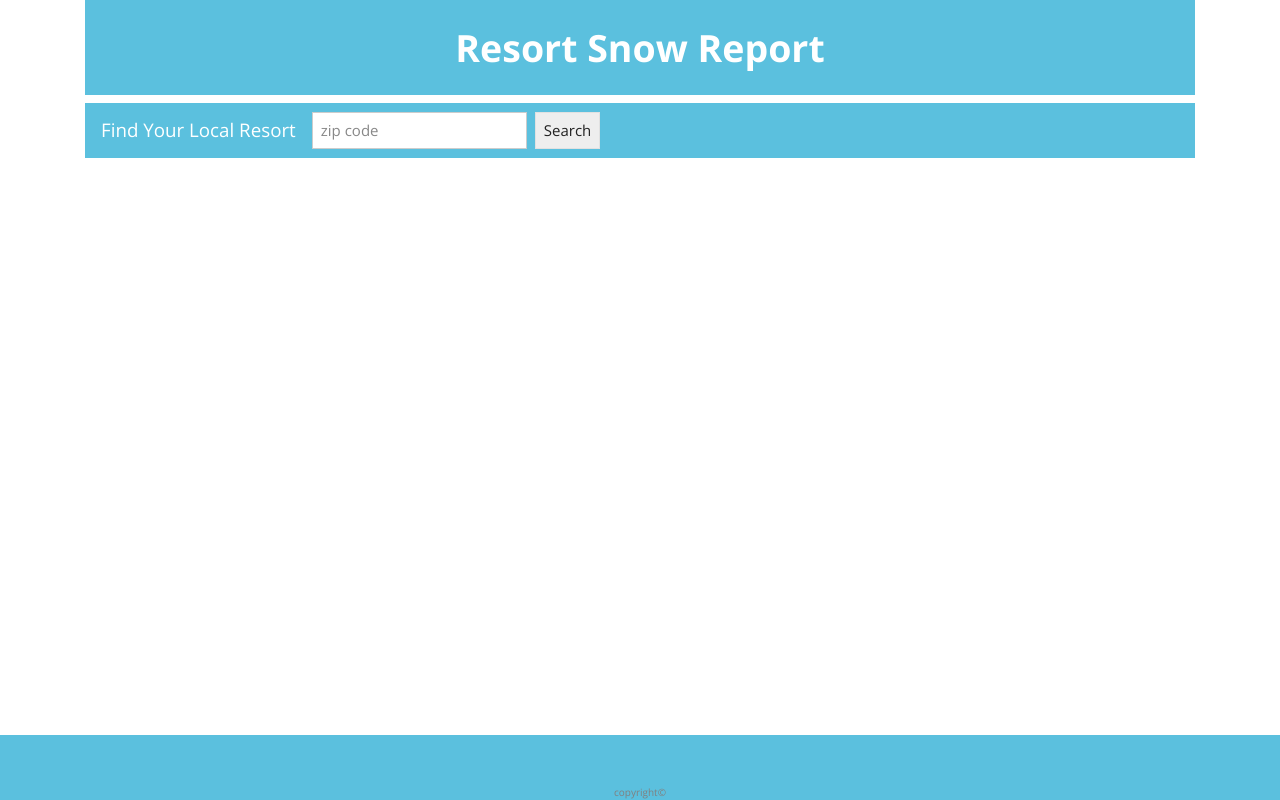
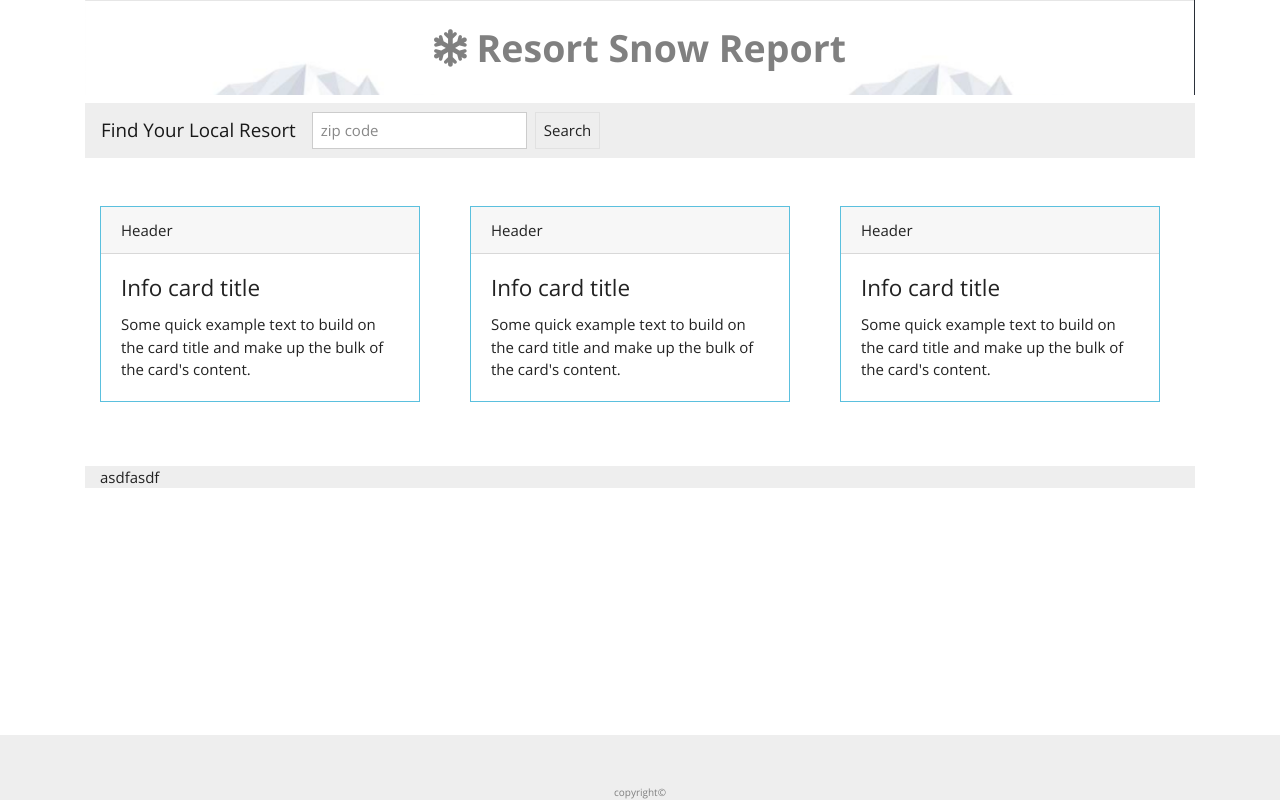
Before and after one commit to purpetrator/Ski-Resort-App, a plain HTML site: page index.html in a window 1280 px wide. Drawn offline with nearby package versions, Linux system fonts and the light colour scheme.

Commit message:
added header image, changed style

```diff
--- a/assets/css/style.css
+++ b/assets/css/style.css
@@ -1,10 +1,13 @@
 h1 {
     text-align: center;
-    color: white;
+    color: grey;
     padding: 25px 0px 25px 0px;
     font-weight: bold;
 }
-
+header {
+    background-image: url(../images/header.png);
+    background-size: cover;
+}
 footer {
     text-align: center;
     font-size: 10px;
--- a/index.html
+++ b/index.html
@@ -6,35 +6,72 @@
     <meta name="viewport" content="width=device-width, initial-scale=1.0">
     <meta http-equiv="X-UA-Compatible" content="ie=edge">
     <link rel="stylesheet" type="text/css" href="assets/css/bootstrap.css">
+    <script src="https://kit.fontawesome.com/d02cd26d97.js" crossorigin="anonymous"></script>
     <link rel="stylesheet" type="text/css" href="assets/css/style.css">
     <title>Document</title>
 </head>
 
 <body>
     <div class="container">
-    <header class=" sticky-top bg-info">
-        <h1>Resort Snow Report</h1>
+
+        <header class="sticky-top">
+            <h1><i class="fas fa-snowflake"></i>
+                Resort Snow Report</h1>
         </header>
-    <nav class="navbar navbar-expand-lg navbar-dark bg-info">
+        <nav class="navbar navbar-expand-lg navbar-light bg-light">
             <a class="navbar-brand" href="#">Find Your Local Resort</a>
-            <button class="navbar-toggler" type="button" data-toggle="collapse" data-target="#navbarColor01" aria-controls="navbarColor01" aria-expanded="false" aria-label="Toggle navigation">
+            <button class="navbar-toggler" type="button" data-toggle="collapse" data-target="#navbarColor01"
+                aria-controls="navbarColor01" aria-expanded="false" aria-label="Toggle navigation">
                 <span class="navbar-toggler-icon"></span>
             </button>
             <form class="form-inline my-2 my-lg-0">
                 <input class="form-control mr-sm-2" type="text" placeholder="zip code">
                 <button class="btn btn-secondary my-2 my-sm-0" type="submit">Search</button>
             </form>
+
+        </nav>
+        <div id=resortDiv class="row mb-5 mt-5 mx-auto">
+            <div class="col-lg-4">
+                    <div class="card border-info mb-3" style="max-width: 20rem;">
+                            <div class="card-header">Header</div>
+                            <div class="card-body">
+                              <h4 class="card-title">Info card title</h4>
+                              <p class="card-text">Some quick example text to build on the card title and make up the bulk of the card's content.</p>
                             </div>
-          </nav>
-        <div id=resortDiv class="row">
+                          </div>
+            </div>
+            <div class="col-lg-4">
+                    <div class="card border-info mb-3" style="max-width: 20rem;">
+                            <div class="card-header">Header</div>
+                            <div class="card-body">
+                              <h4 class="card-title">Info card title</h4>
+                              <p class="card-text">Some quick example text to build on the card title and make up the bulk of the card's content.</p>
+                            </div>
+                          </div>
+            </div>
+            <div class="col-lg-4">
+                    <div class="card border-info mb-3" style="max-width: 20rem;">
+                            <div class="card-header">Header</div>
+                            <div class="card-body">
+                              <h4 class="card-title">Info card title</h4>
+                              <p class="card-text">Some quick example text to build on the card title and make up the bulk of the card's content.</p>
+                            </div>
+                          </div>
+            </div>
         </div>
 
-        <div id=weatherDiv class="row">
+        <div id=weatherDiv class="container bg-light">
+            asdfasdf
             </div>
-        <footer class="fixed-bottom bg-info">
+
+    </div>
+
+
+
+        <footer class="fixed-bottom bg-light">
         copyright©
         </footer>
-    </div>
+
 
 
 
```
Also changed, not shown: assets/images/header.png (added). Lines whose indentation alone changed are shown as unchanged.
